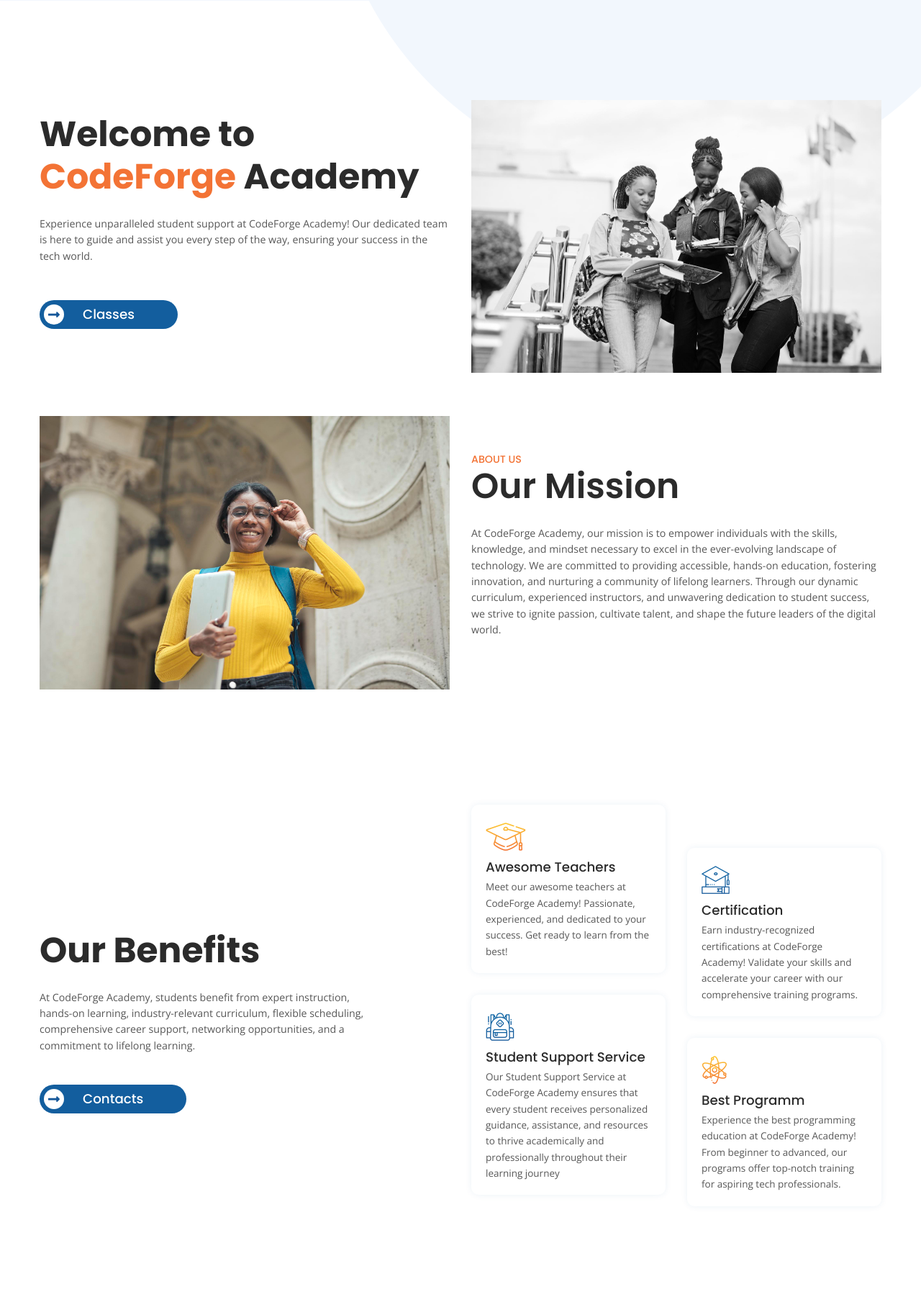
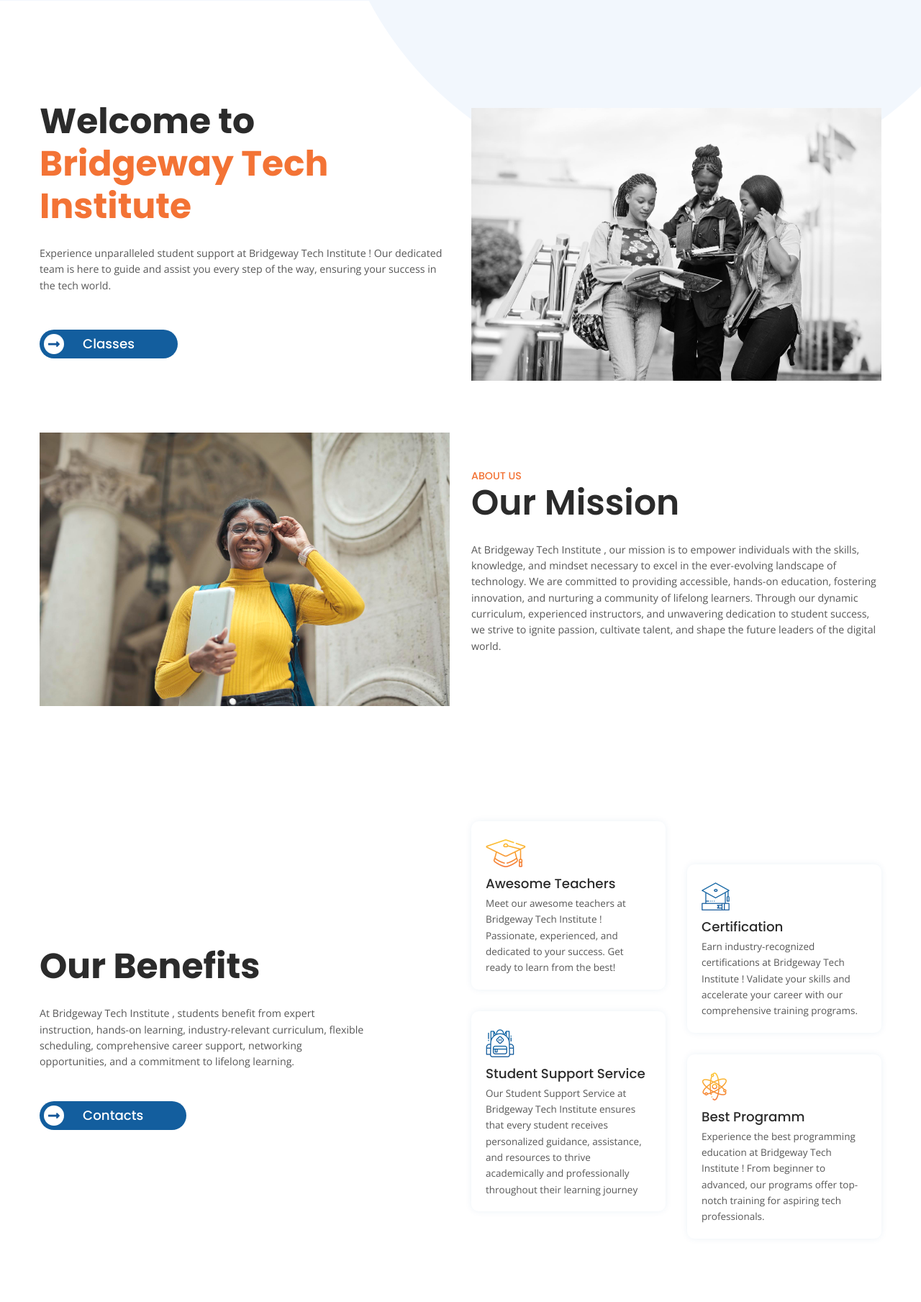
Before and after one commit to realcodave/codeforge, a Django app: page /about in a window 1280 px wide. Shown: the part 568-2377 px from the top of the page at 72% size. Run offline with Django 4.2, Linux system fonts and the light colour scheme; some libraries are stand-ins or nearby versions.

Commit message:
changing codeforge to Bridgeway Tech Institute

```diff
--- a/core/templates/core/about.html
+++ b/core/templates/core/about.html
@@ -19,9 +19,9 @@
       <div class="row align-items-center">
         <div class="col-lg-6 col-md-6">
           <div class="section-title">
-            <h2>Welcome to<br /><span>CodeForge</span> Academy</h2>
+            <h2>Welcome to<br /><span>Bridgeway Tech Institute</span> </h2>
             <p class="mw-100">
-              Experience unparalleled student support at CodeForge Academy! Our
+              Experience unparalleled student support at Bridgeway Tech Institute ! Our
               dedicated team is here to guide and assist you every step of the
               way, ensuring your success in the tech world.
             </p>
@@ -50,7 +50,7 @@
             <span>ABOUT US</span>
             <h2>Our Mission</h2>
             <p>
-              At CodeForge Academy, our mission is to empower individuals with
+              At Bridgeway Tech Institute , our mission is to empower individuals with
               the skills, knowledge, and mindset necessary to excel in the
               ever-evolving landscape of technology. We are committed to
               providing accessible, hands-on education, fostering innovation,
@@ -76,7 +76,7 @@
         <div class="section-title">
           <h2>Our Benefits</h2>
           <p>
-            At CodeForge Academy, students benefit from expert instruction,
+            At Bridgeway Tech Institute , students benefit from expert instruction,
             hands-on learning, industry-relevant curriculum, flexible
             scheduling, comprehensive career support, networking opportunities,
             and a commitment to lifelong learning.
@@ -96,7 +96,7 @@
                   <img src="{% static 'assets/img/icon5.png' %}" alt="" />
                   <h3>Awesome Teachers</h3>
                   <p>
-                    Meet our awesome teachers at CodeForge Academy! Passionate,
+                    Meet our awesome teachers at Bridgeway Tech Institute ! Passionate,
                     experienced, and dedicated to your success. Get ready to
                     learn from the best!
                   </p>
@@ -108,8 +108,8 @@
                   <img src="{% static 'assets/img/icon7.png' %}" alt="" />
                   <h3>Certification</h3>
                   <p>
-                    Earn industry-recognized certifications at CodeForge
-                    Academy! Validate your skills and accelerate your career
+                    Earn industry-recognized certifications at Bridgeway Tech Institute
+                    ! Validate your skills and accelerate your career
                     with our comprehensive training programs.
                   </p>
                 </div>
@@ -120,7 +120,7 @@
                   <img src="{% static 'assets/img/icon9.png' %}" alt="" />
                   <h3>Student Support Service</h3>
                   <p>
-                    Our Student Support Service at CodeForge Academy ensures
+                    Our Student Support Service at Bridgeway Tech Institute  ensures
                     that every student receives personalized guidance,
                     assistance, and resources to thrive academically and
                     professionally throughout their learning journey
@@ -133,8 +133,8 @@
                   <img src="{% static 'assets/img/icon8.png' %}" alt="" />
                   <h3>Best Programm</h3>
                   <p>
-                    Experience the best programming education at CodeForge
-                    Academy! From beginner to advanced, our programs offer
+                    Experience the best programming education at Bridgeway Tech Institute
+                    ! From beginner to advanced, our programs offer
                     top-notch training for aspiring tech professionals.
                   </p>
                 </div>
--- a/core/templates/core/base.html
+++ b/core/templates/core/base.html
@@ -3,9 +3,9 @@
 <html lang="en">
   <head>
     <meta charset="UTF-8" />
-    <title>CodeForge Academy</title>
+    <title>Bridgeway Tech Institute </title>
     <meta name="viewport" content="width=device-width,initial-scale=1" />
-    <meta name="description" content="CodeForge - Academy" />
+    <meta name="description" content="Bridgeway Tech Institute - " />
     <meta name="author" content="merkulove" />
     <meta name="keywords" content="" />
     <link rel="icon" href="assets/img/logo.png" />
@@ -158,7 +158,7 @@
                     <div class="widget widget-about">
                       <img src="{% static 'assets/img/logo.png' %}" width="150px" alt="" />
                       <p>
-                        Discover your digital potential at CodeForge Academy! Dive into cutting-edge tech education with industry experts. Unlock new opportunities and shape your future today!
+                        Discover your digital potential at Bridgeway Tech Institute ! Dive into cutting-edge tech education with industry experts. Unlock new opportunities and shape your future today!
                       </p>
                     </div>
                     <!--widget-about end-->
@@ -222,7 +222,7 @@
               <div class="bottom-footer">
                 <div class="row align-items-center">
                   <div class="col-lg-6 col-md-6 col-sm-6">
-                    <p>© Copyrights 2024 CodeForge All rights reserved</p>
+                    <p>© Copyrights 2024 Bridgeway Tech Institute All rights reserved</p>
                   </div>
                   <div class="col-lg-6 col-md-6 col-sm-6">
                     <ul class="social-links">
--- a/core/templates/core/class.html
+++ b/core/templates/core/class.html
@@ -11,7 +11,7 @@
             </ul>
           </div>
           <!--pager-content end-->
-          <h2 class="page-titlee">CodeForge</h2>
+          <h2 class="page-titlee">Bridgeway Tech Institute</h2>
         </div>
       </section>
       <!--pager-section end-->
--- a/core/templates/core/classes.html
+++ b/core/templates/core/classes.html
@@ -4,7 +4,7 @@
       <div class="sec-title">
         <h2>Our Classes</h2>
         <p>
-          Welcome to our vibrant learning community at CodeForge Academy! Step into our innovative classrooms where creativity meets technology. Explore a diverse range of courses designed to empower you with the skills and knowledge needed to thrive in today's digital age.
+          Welcome to our vibrant learning community at Bridgeway Tech Institute ! Step into our innovative classrooms where creativity meets technology. Explore a diverse range of courses designed to empower you with the skills and knowledge needed to thrive in today's digital age.
         </p>
       </div>
       <!--sec-title end-->
--- a/core/templates/core/contact.html
+++ b/core/templates/core/contact.html
@@ -11,7 +11,7 @@
             </ul>
           </div>
           <!--pager-content end-->
-          <h2 class="page-titlee">CodeForge</h2>
+          <h2 class="page-titlee">Bridgeway Tech Institute</h2>
         </div>
       </section>
       <!--pager-section end-->
```
Also changed, not shown: core/templates/core/index.html (+8 -8 lines).
